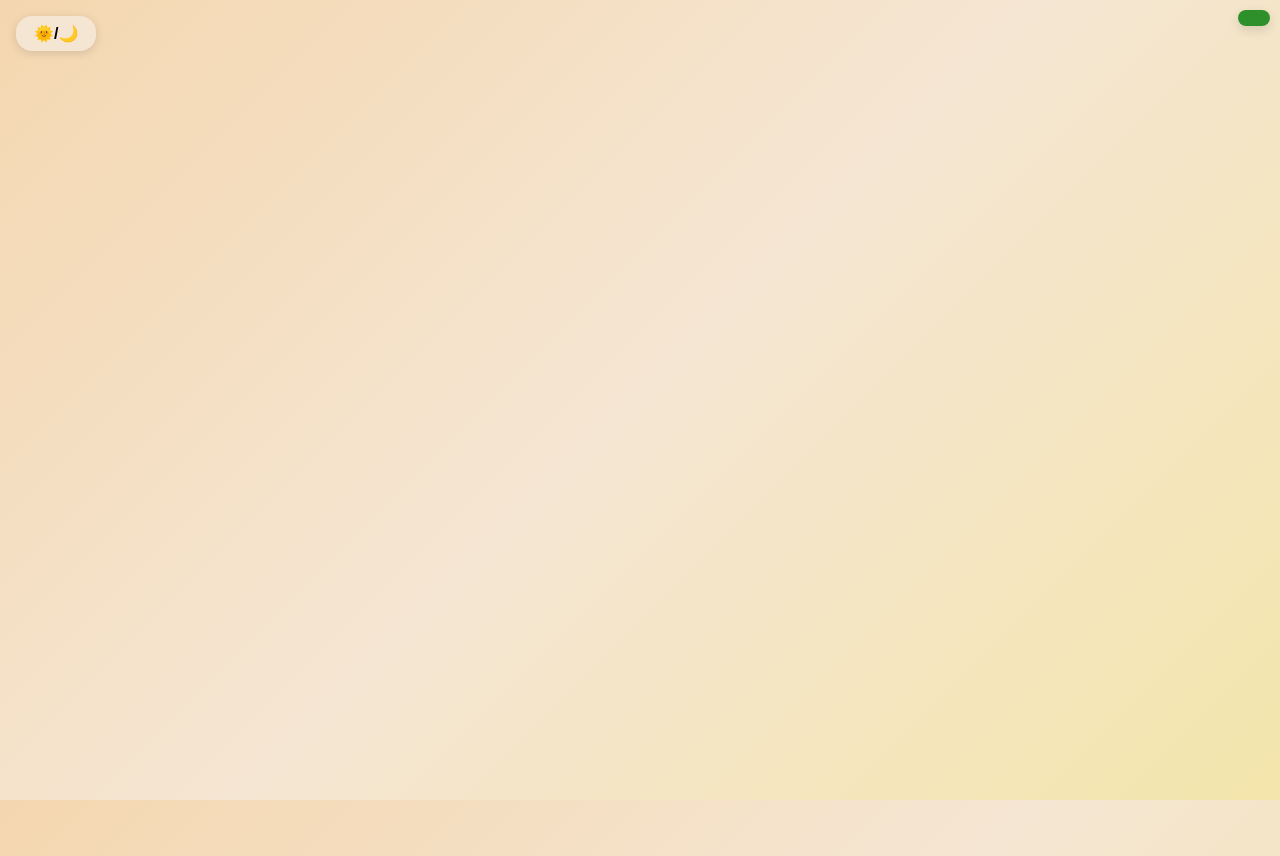
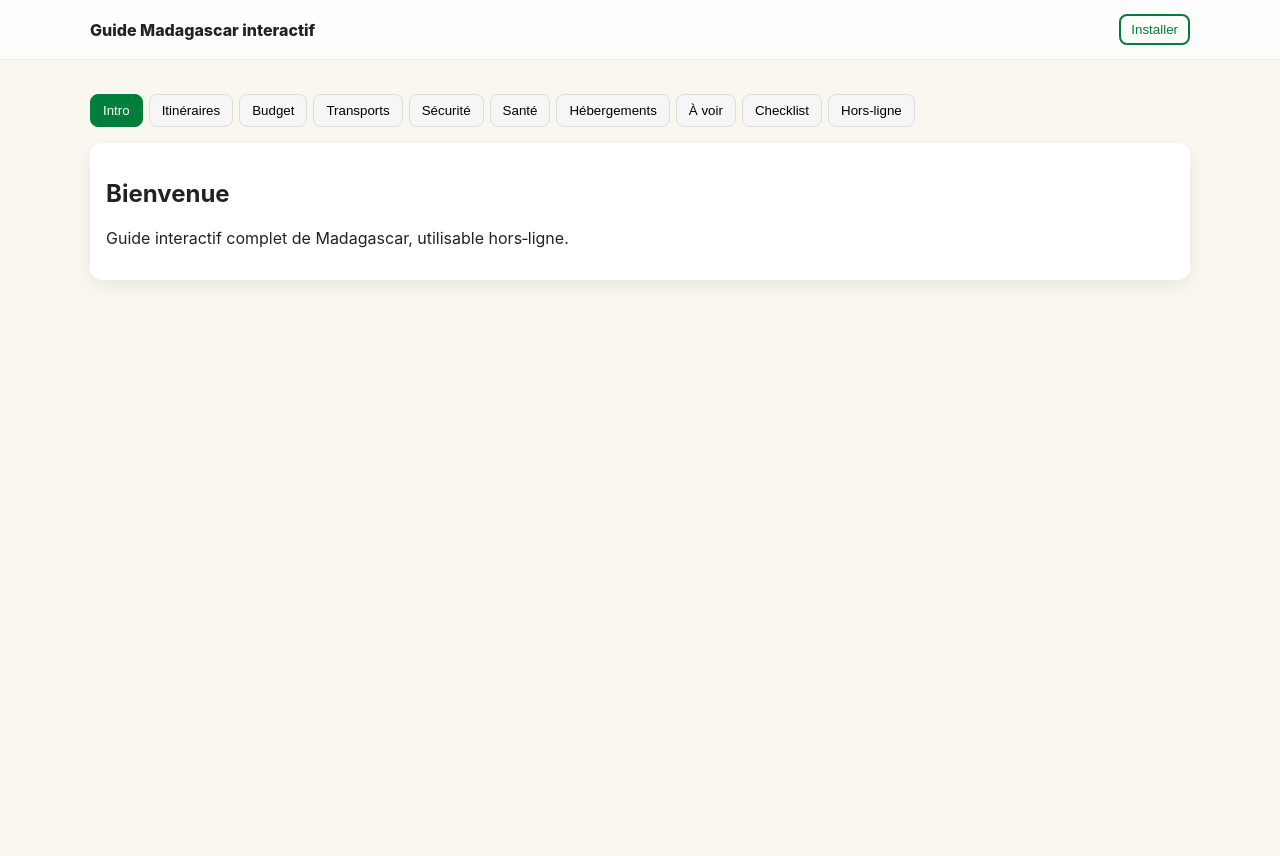
Before and after one commit to cryptmick5/-guide-madagascar, a plain HTML site: page index.html in a window 1280 px wide. After the commit the page ends 800 px from the top, so only its background shows below. Drawn offline with Linux system fonts and the light colour scheme.

Commit message:
feat: remplace index.html par guide Madagascar PWA complet (manifest/icônes/SW)

```diff
--- a/index.html
+++ b/index.html
@@ -5,24 +5,8 @@
   <meta name="viewport" content="width=device-width, initial-scale=1.0">
   <title>Guide Complet Madagascar PWA</title>
   <link rel="manifest" href="manifest.json">
-    <meta name="theme-color" content="#007E3A">
   <link rel="icon" type="image/png" sizes="192x192" href="icon-192.png">
   <link rel="icon" type="image/png" sizes="512x512" href="icon-512.png">
-    <style>
-:root {
- --rouge-mada: #FC3D32; --vert-mada: #007E3A; --blanc-mada: #FFFFFF; --beige-mada: #F5E6D3; --terre-mada: #8B4513; --ocean-mada: #0077BE; --sable: #F4D7B0; --baobab: #A0522D; --vanille: #F3E5AB; --ravinala: #228B22; }
-body {
- font-family: 'Segoe UI',Tahoma,Geneva,Verdana,sans-serif; background: linear-gradient(135deg,var(--sable) 0%, var(--beige-mada) 50%, var(--vanille) 100%); background-attachment: fixed; min-height: 100vh; padding: 20px; transition: all 0.3s; }
-body.dark-mode {
- background: linear-gradient(135deg, #2C1810 0%, #1a1a1a 50%, #0d0d0d 100%);}
-#dark-mode-toggle {position:fixed;top:16px;left:16px;z-index:10100;border-radius:16px;background:#f5e6d3;border:none;padding:8px 18px;font-weight:bold;font-size:16px;box-shadow:0 2px 10px #0002;cursor:pointer;}
-.connection-status {
- position: fixed; top: 10px; right: 10px; padding: 8px 16px; border-radius: 20px; font-size: 0.85em; font-weight: bold; z-index:10000; display:flex; align-items:center; gap:8px; backdrop-filter:blur(10px); box-shadow:0 4px 12px #0002; transition:all 0.3s; }
-.connection-status.online {background:rgba(34,139,34,0.95);color:white;}
-.connection-status.offline {background:rgba(255,140,0,0.95);color:white;}
-.connection-status .pulse {width:10px;height:10px;border-radius:50%;background:currentColor;animation:pulse 2s infinite;}
-@keyframes pulse {0%,100%{opacity:1;}50%{opacity:0.5;}}
-    </style>
   <script>
   if ('serviceWorker' in navigator) {
     window.addEventListener('load', function() {
@@ -32,12 +16,59 @@ if ('serviceWorker' in navigator) {
     });
   }
   </script>
+  <style>
+    :root { --vert:#007E3A; --card:#fff; --text:#222; --bg:#faf7f1 }
+    @media (prefers-color-scheme: dark){ :root{ --card:#16181d; --text:#eaeefb; --bg:#0f1115 } }
+    html,body{margin:0; padding:0; background:var(--bg); color:var(--text); font-family:Inter, Segoe UI, Arial, sans-serif}
+    header{position:sticky; top:0; z-index:10; background:rgba(255,255,255,.7); backdrop-filter:blur(10px); border-bottom:1px solid #0001}
+    .wrap{max-width:1100px; margin:0 auto; padding:14px 18px; display:flex; align-items:center; gap:10px; font-weight:800}
+    .layout{max-width:1100px; margin:0 auto; padding:18px}
+    .card{background:var(--card); border-radius:12px; box-shadow:0 6px 18px #0001; padding:16px; margin-bottom:12px}
+    .tabs{display:flex; gap:6px; flex-wrap:wrap; margin:16px 0}
+    .tab{padding:8px 12px; border:1px solid #ddd; border-radius:8px; background:#f6f6f6; cursor:pointer}
+    .tab.active{background:var(--vert); color:#fff; border-color:var(--vert)}
+    .tabpanels>section{display:none}
+    .tabpanels>section.active{display:block}
+    ul.clean{list-style:none; padding-left:0}
+    ul.clean li{padding:6px 0}
+    .tick{color:var(--vert); font-weight:700}
+  </style>
 </head>
 <body>
-<button id='dark-mode-toggle' aria-label='Mode nuit/jour'>🌞/🌙</button>
-<div id='connection-status' class='connection-status online'></div>
-<div class='guide-content'>
-<!-- Rest of content -->
+<header><div class="wrap">Guide Madagascar interactif<button id="installBtn" style="margin-left:auto;border:2px solid var(--vert);background:transparent;color:var(--vert);border-radius:8px;padding:6px 10px">Installer</button></div></header>
+<main class="layout">
+<nav class="tabs" role="tablist">
+<button class="tab active" data-tab="intro">Intro</button>
+<button class="tab" data-tab="itin">Itinéraires</button>
+<button class="tab" data-tab="budget">Budget</button>
+<button class="tab" data-tab="transport">Transports</button>
+<button class="tab" data-tab="secu">Sécurité</button>
+<button class="tab" data-tab="sante">Santé</button>
+<button class="tab" data-tab="heberg">Hébergements</button>
+<button class="tab" data-tab="voir">À voir</button>
+<button class="tab" data-tab="check">Checklist</button>
+<button class="tab" data-tab="offline">Hors‑ligne</button>
+</nav>
+<div class="tabpanels">
+<section id="intro" class="card active"><h2>Bienvenue</h2><p>Guide interactif complet de Madagascar, utilisable hors‑ligne.</p></section>
+<section id="itin" class="card"><h2>Itinéraires</h2><ul><li>RN7 10–12j: Tana→Antsirabe→Ranomafana→Isalo→Tuléar</li><li>Ouest: Morondava, Baobabs, Tsingy (4x4)</li><li>Nord: Diego, Ankarana, Nosy Be</li></ul></section>
+<section id="budget" class="card"><h2>Budget</h2><ul class="clean"><li><span class="tick">✓</span> 25–45€/j (éco)</li><li><span class="tick">✓</span> 45–90€/j (confort)</li><li><span class="tick">✓</span> 120€+/j (premium)</li></ul></section>
+<section id="transport" class="card"><h2>Transports</h2><ul><li>Taxi‑brousse économique mais lent</li><li>4x4 utile sur pistes</li><li>Vols internes: météo et bagages</li></ul></section>
+<section id="secu" class="card"><h2>Sécurité</h2><ul><li>Éviter la nuit hors grandes villes</li><li>Objets de valeur discrets</li><li>Guides officiels en trek/parc</li></ul></section>
+<section id="sante" class="card"><h2>Santé</h2><ul><li>Vaccins usuels, antipaludéens selon zones</li><li>Eau traitée/embouteillée</li><li>Trousse: répulsif, moustiquaire, soins</li></ul></section>
+<section id="heberg" class="card"><h2>Hébergements</h2><ul><li>Auberges et hôtels 2–3★</li><li>Éco‑lodges près des parcs</li><li>Bungalows sur la côte</li></ul></section>
+<section id="voir" class="card"><h2>À voir</h2><ul class="clean"><li><span class="tick">✓</span> Allée des Baobabs</li><li><span class="tick">✓</span> Isalo</li><li><span class="tick">✓</span> Tsingy</li><li><span class="tick">✓</span> Andasibe</li></ul></section>
+<section id="check" class="card"><h2>Checklist</h2><ul class="clean"><li><label><input type="checkbox"> Passeport (6 mois)</label></li><li><label><input type="checkbox"> Visa/assurance</label></li><li><label><input type="checkbox"> Répulsif/moustiquaire</label></li><li><label><input type="checkbox"> Permis international</label></li></ul></section>
+<section id="offline" class="card"><h2>Hors‑ligne</h2><p>La PWA se met en cache au premier chargement pour une consultation sans réseau.</p></section>
 </div>
+</main>
+<script>
+const tabs=[...document.querySelectorAll('.tab')];
+const panels=[...document.querySelectorAll('.tabpanels > section')];
+tabs.forEach(t=>t.addEventListener('click',()=>{tabs.forEach(b=>b.classList.remove('active'));panels.forEach(p=>p.classList.remove('active'));t.classList.add('active');document.getElementById(t.dataset.tab)?.classList.add('active');}));
+let deferredPrompt;const btn=document.getElementById('installBtn');
+window.addEventListener('beforeinstallprompt',e=>{e.preventDefault();deferredPrompt=e;btn.style.display='inline-block'});
+btn?.addEventListener('click',async()=>{if(!deferredPrompt)return;deferredPrompt.prompt();await deferredPrompt.userChoice;deferredPrompt=null});
+</script>
 </body>
 </html>
```
Lines whose indentation alone changed are shown as unchanged.
